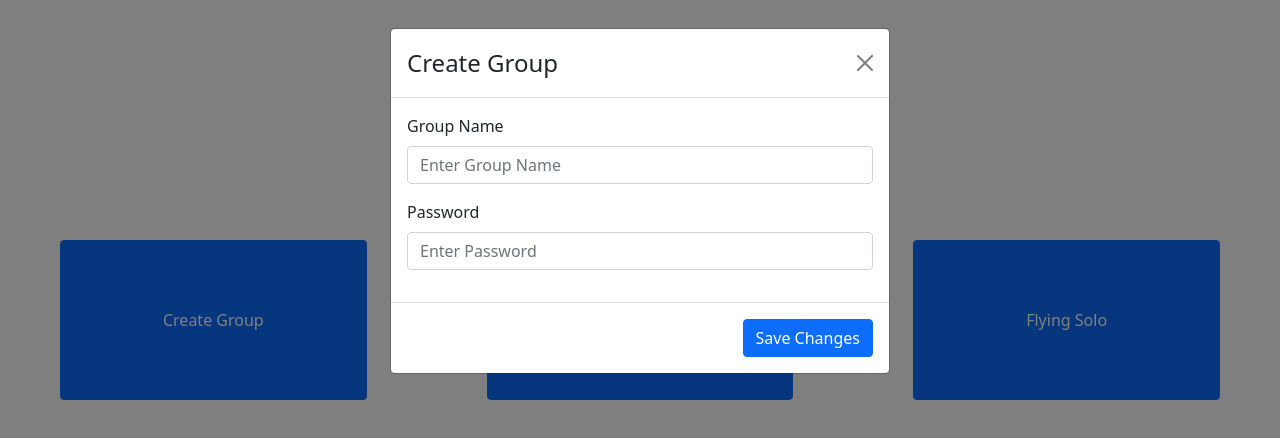
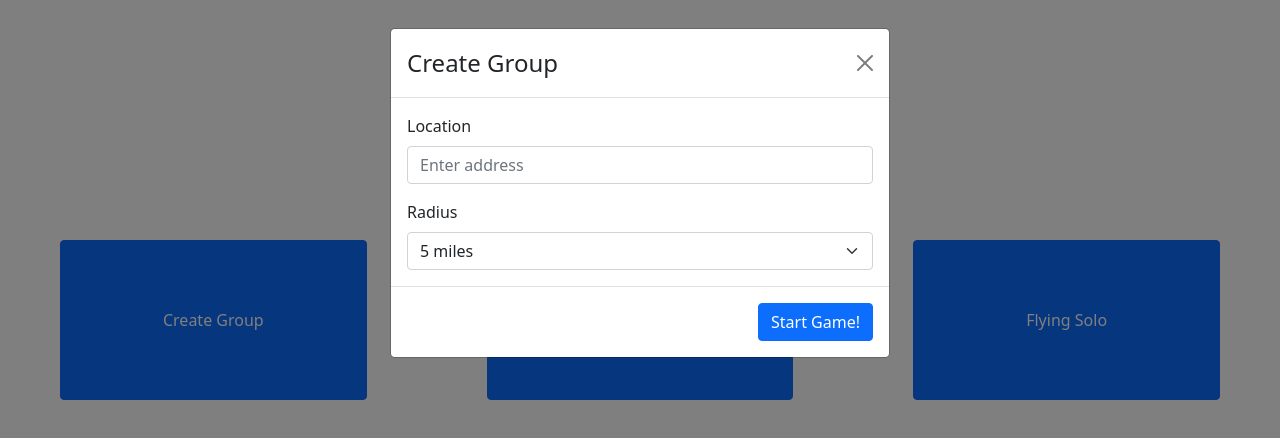
Before and after one commit to FoodFindOp/food-find-main, a React (Create React App) app in the folder frontend/: page / in a window 1280 px wide. Both pictures are taken after a click on the button "Create Group". Shown: the top 438 px of the page. Built offline with nearby package versions, Linux system fonts and the light colour scheme.

Commit message:
worked on modal form with dropdown radius

```diff
--- a/frontend/src/ui/Home.js
+++ b/frontend/src/ui/Home.js
@@ -46,32 +46,42 @@ export const Home = () => {
           <Col md={4} className="d-grid gap-2 mx-auto">
             <Button className="target mx-5" onClick={handleShow}>Create Group</Button>
 
+            {/*Create group modal*/}
+
             <Modal show={show} onHide={handleClose}>
               <Modal.Header closeButton>
                 <Modal.Title>Create Group</Modal.Title>
               </Modal.Header>
               <Modal.Body>
                 <Form>
-                  <Form.Group className="mb-3" controlId="formBasicText">
-                    <Form.Label>Group Name</Form.Label>
-                    <Form.Control type="text" placeholder="Enter Group Name" /></Form.Group>
-                  <Form.Group className="mb-3" controlId="formBasicPassword">
-                    <Form.Label>Password</Form.Label>
-                    <Form.Control type="text" placeholder="Enter Password" /></Form.Group>
+
+                  <Form.Group className="mb-3" controlId="formGroupAddress">
+                    <Form.Label>Location</Form.Label>
+                    <Form.Control type="address" placeholder="Enter address" />
+                  </Form.Group>
+                  <Form.Group as={Col} controlId="formGridRadius">
+                    <Form.Label>Radius</Form.Label>
+                    <Form.Select defaultValue="Select radius">
+                      <option>5 miles</option>
+                      <option>10 miles</option>
+                      <option>15 miles</option>
+                      <option>20 miles</option>
+                    </Form.Select>
+                  </Form.Group>
 
 
                 </Form>
 
-
-
               </Modal.Body>
               <Modal.Footer>
                 <Button variant="primary" onClick={handleClose}>
-                  Save Changes
+                  Start Game!
                 </Button>
               </Modal.Footer>
             </Modal>
           </Col>
+
+          {/*Join?*/}
 
           <Col md={4} className="d-grid gap-2 mx-auto">
             <Button className="target mx-5" onClick={handleShow2}>Join Group</Button>
@@ -88,6 +98,8 @@ export const Home = () => {
               </Modal.Footer>
             </Modal>
           </Col>
+
+          {/*Flying Solo*/}
 
           <Col md={4} className="d-grid gap-2 mx-auto">
             <Button className="target mx-5" onClick={handleShow3}>Flying Solo</Button>
```
